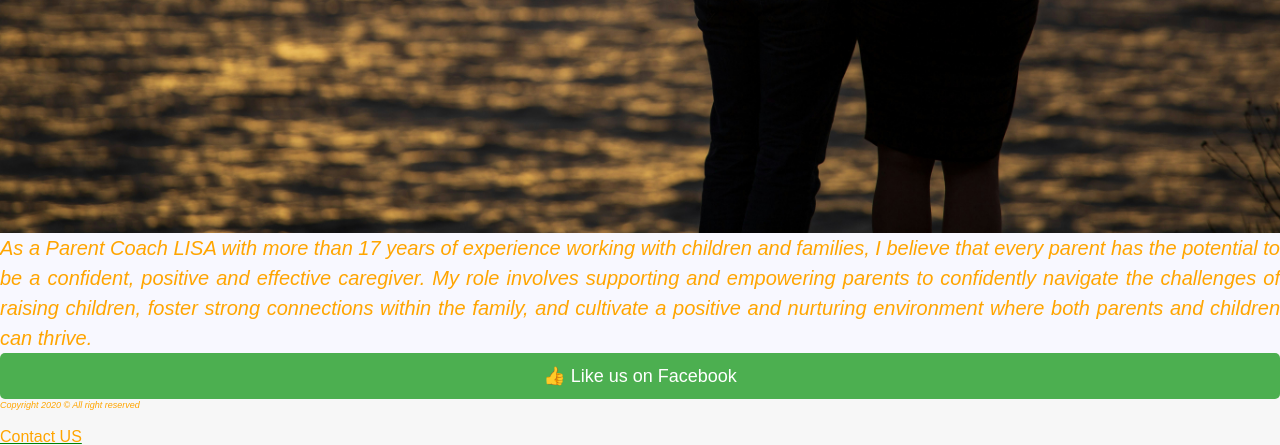
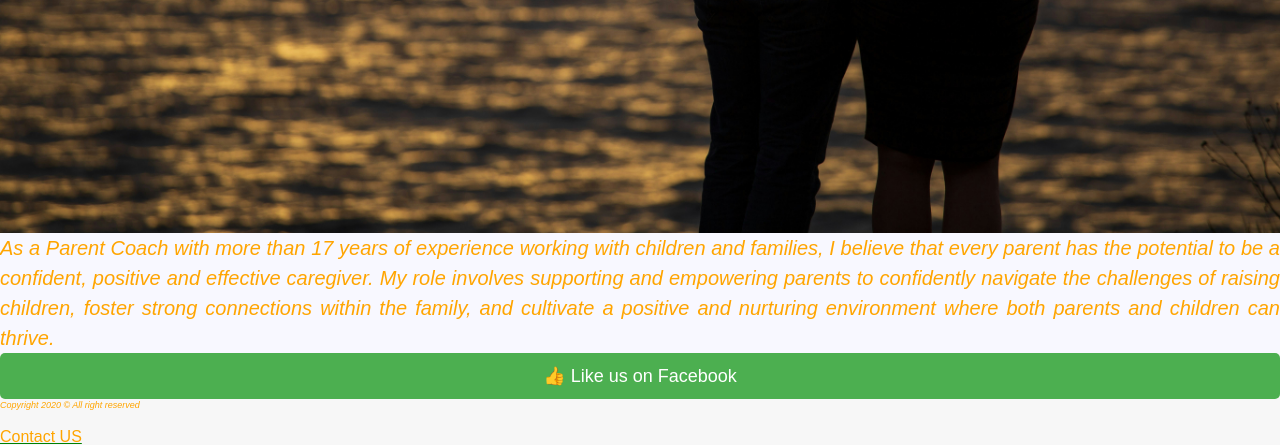
Before and after one commit to davdtech80/webdevtask2, a PHP site: page /about.php in a window 1280 px wide. Shown: the part 692-1137 px from the top of the page. Run offline with PHP 8.4, Linux system fonts and the light colour scheme.

Commit message:
Initial commit of PHP project

```diff
--- a/about.php
+++ b/about.php
@@ -36,7 +36,7 @@
 <article>
 
       <div class=" about-text">
-                <p class="front-text">As a Parent Coach LISA with more than 17 years of experience working with children and families, I believe that every parent has the potential to be a confident, positive and effective caregiver. My role involves supporting and empowering parents to confidently navigate the challenges of raising children, foster strong connections within the family, and cultivate a positive and nurturing environment where both parents and children can thrive.
+                <p class="front-text">As a Parent Coach with more than 17 years of experience working with children and families, I believe that every parent has the potential to be a confident, positive and effective caregiver. My role involves supporting and empowering parents to confidently navigate the challenges of raising children, foster strong connections within the family, and cultivate a positive and nurturing environment where both parents and children can thrive.
 
 </p>
       </div>
```
